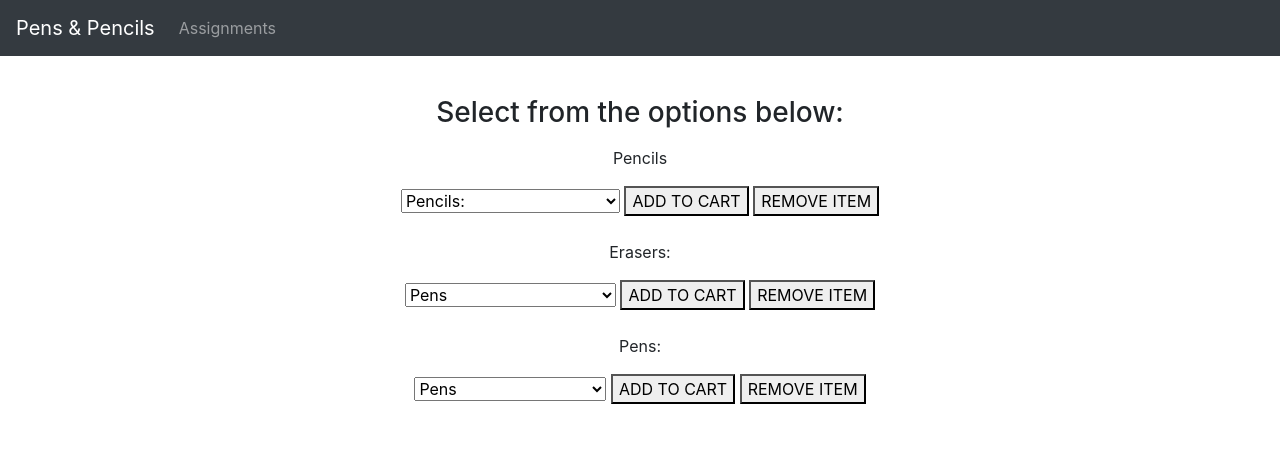
After one commit to dbaldwin77/CS313, a PHP site: page /assignments/week03/index.html in a window 1280 px wide. The commit adds this page. Shown: the top 457 px of the page. Run offline with PHP 8.4, Linux system fonts and the light colour scheme.

Commit message:
added week 03 assignment

```diff
--- /dev/null
+++ b/Scripts/script03.js
@@ -0,0 +1,144 @@
+function calculate() {
+        var num1 = document.getElementById('cost1').innerHTML;
+        var num2 = document.getElementById('cost2').innerHTML;
+        var num3 = document.getElementById('cost3').innerHTML;
+
+        var sum = Number(num1) + Number(num2) + Number(num3);
+
+        var tax = sum * 0.05;
+        var shipping = sum * 0.10;
+        var totalSum = sum + tax + shipping;
+        document.getElementById('tax').innerHTML = tax.toFixed(2);
+        document.getElementById('shipping').innerHTML = shipping.toFixed(2);
+        document.getElementById('total').innerHTML = totalSum.toFixed(2);
+}
+
+function addToCart(str) {
+    var res1 = str.match(/100/);
+    if (res1 !== null)
+    {
+         document.getElementById('cartItem1').innerHTML = "Box of 100 pencils";
+         document.getElementById('cost1').innerHTML = 5.99;
+    }
+    var res2 = str.match(/200/);
+    if (res2 !== null)
+    {
+         document.getElementById('cartItem1').innerHTML = "Box of 200 pencils";
+         document.getElementById('cost1').innerHTML = 9.99;
+    }
+    var res3 = str.match(/300/);
+    if (res3 !== null)
+    {
+         document.getElementById('cartItem1').innerHTML = "Box of 300 pencils";
+         document.getElementById('cost1').innerHTML = 13.99;
+    }
+    var res4 = str.match(/400/);
+    if (res4 !== null)
+    {
+         document.getElementById('cartItem1').innerHTML = "Box of 400 pencils";
+         document.getElementById('cost1').innerHTML = 16.99;
+    }
+    calculate();
+    checkItem();
+}
+
+function addToCart2(str) {
+    var res1 = str.match(/5/);
+    if (res1 !== null)
+    {
+         document.getElementById('cartItem2').innerHTML = "Box of 5 erasers";
+         document.getElementById('cost2').innerHTML = 5.99;
+    }
+    var res2 = str.match(/10/);
+    if (res2 !== null)
+    {
+         document.getElementById('cartItem2').innerHTML = "Box of 10 erasers";
+         document.getElementById('cost2').innerHTML = 9.99;
+    }
+    var res3 = str.match(/15/);
+    if (res3 !== null)
+    {
+         document.getElementById('cartItem2').innerHTML = "Box of 15 erasers";
+         document.getElementById('cost2').innerHTML = 13.99;
+    }
+    var res4 = str.match(/20/);
+    if (res4 !== null)
+    {
+         document.getElementById('cartItem2').innerHTML = "Box of 20 erasers";
+         document.getElementById('cost2').innerHTML = 16.99;
+    }
+    calculate();
+    checkItem();
+}
+
+function addToCart3(str) {
+    var res1 = str.match(/10/);
+    if (res1 !== null)
+    {
+         document.getElementById('cartItem3').innerHTML = "Box of 10 pens";
+         document.getElementById('cost3').innerHTML = 5.99;
+    }
+    var res2 = str.match(/20/);
+    if (res2 !== null)
+    {
+         document.getElementById('cartItem3').innerHTML = "Box of 20 pens";
+         document.getElementById('cost3').innerHTML = 9.99;
+    }
+    var res3 = str.match(/30/);
+    if (res3 !== null)
+    {
+         document.getElementById('cartItem3').innerHTML = "Box of 30 pens";
+         document.getElementById('cost3').innerHTML = 13.99;
+    }
+    var res4 = str.match(/40/);
+    if (res4 !== null)
+    {
+         document.getElementById('cartItem3').innerHTML = "Box of 40 pens";
+         document.getElementById('cost3').innerHTML = 16.99;
+    }
+    calculate();
+    checkItem();
+}
+
+function removeItem1()
+{
+         document.getElementById('cartItem1').innerHTML = " ";
+         document.getElementById('cost1').innerHTML = " ";
+    calculate();
+    checkItem();
+}
+function removeItem2()
+{
+         document.getElementById('cartItem2').innerHTML = " ";
+         document.getElementById('cost2').innerHTML = " ";
+    calculate();
+    checkItem();
+}
+function removeItem3()
+{
+         document.getElementById('cartItem3').innerHTML = " ";
+         document.getElementById('cost3').innerHTML = " ";
+    calculate();
+    checkItem();
+}
+
+function checkItem() {
+               var item1 = document.getElementById('cartItem1').innerHTML;
+                document.getElementById('itemOne').value = item1;
+                var item2 = document.getElementById('cartItem2').innerHTML;
+                document.getElementById('itemTwo').value = item2;
+                var item3 = document.getElementById('cartItem3').innerHTML;
+                document.getElementById('itemThree').value = item3;
+                var myTotal =  document.getElementById('total').innerHTML;
+                document.getElementById('totalAmount').value = myTotal;
+}
+
+$(document).ready(function(){
+        $("#cart").hide();
+});
+
+$(document).ready(function(){
+    $("button").click(function(){
+        $("#cart").show();
+});
+});
--- /dev/null
+++ b/Stylesheets/stylesheet03.css
@@ -0,0 +1,12 @@
+form {
+    text-align: center;
+    max-width: 90%;
+    margin-left: auto;
+    margin-right: auto;
+}
+
+#table1 {
+    text-align: center;
+    margin-left: auto;
+    margin-right: auto;
+}
--- a/assignments/index.php
+++ b/assignments/index.php
@@ -38,7 +38,7 @@
                 <td><a href="week02/index.html">Week 2 Team Activity</a></td>
               </tr>
               <tr>
-                <td><a href="#">Week 3 Coming Soon</a></td>
+                <td><a href="week03/index.html">Week 3 Shopping Cart</a></td>
               </tr>
               <tr>
                 <td><a href="#">Week 4 Coming Soon</a></td>
--- /dev/null
+++ b/assignments/week03/index.html
@@ -0,0 +1,110 @@
+<!DOCTYPE html>
+<html>
+  <head>
+   <meta charset="UTF-8"> <meta name="viewport" content="width=device-width, initial-scale=1">
+    <script src="https://ajax.googleapis.com/ajax/libs/jquery/3.3.1/jquery.min.js"></script>
+    <link rel="stylesheet" href="https://maxcdn.bootstrapcdn.com/bootstrap/4.0.0/css/bootstrap.min.css" integrity="sha384-Gn5384xqQ1aoWXA+058RXPxPg6fy4IWvTNh0E263XmFcJlSAwiGgFAW/dAiS6JXm" crossorigin="anonymous">
+    <script src="https://maxcdn.bootstrapcdn.com/bootstrap/4.0.0/js/bootstrap.min.js" integrity="sha384-JZR6Spejh4U02d8jOt6vLEHfe/JQGiRRSQQxSfFWpi1MquVdAyjUar5+76PVCmYl" crossorigin="anonymous"></script>
+
+    <title>Pens & Pencils</title>
+      <script type="text/javascript" src="../../Scripts/script03.js"></script>
+      <link rel="stylesheet" href="../../Stylesheets/stylesheet03.css"/>
+			<link rel="stylesheet" href="https://stackpath.bootstrapcdn.com/bootstrap/4.1.0/css/bootstrap.min.css" integrity="sha384-9gVQ4dYFwwWSjIDZnLEWnxCjeSWFphJiwGPXr1jddIhOegiu1FwO5qRGvFXOdJZ4" crossorigin="anonymous">
+  </head>
+  <body>
+		<nav class="navbar navbar-expand-md bg-dark navbar-dark sticky-top">
+    <a class="navbar-brand" href="#">Pens & Pencils</a>
+    <button class="navbar-toggler" type="button" data-toggle="collapse" data-target="#collapsibleNavbar">
+      <span class="navbar-toggler-icon"></span>
+    </button>
+
+    <div class="collapse navbar-collapse" id="collapsibleNavbar">
+      <ul class="navbar-nav">
+        <li class="nav-item">
+          <a class="nav-link" href="../index.php">Assignments</a>
+        </li>
+			</ul>
+		</div>
+		</nav><br/>
+
+        <form action="form1.php" method="post" id="form1">
+					<fieldset>
+					<p><h3>Select from the options below:</h3></p>
+								<p>Pencils</p>
+										<select name="item1">
+										<option  selected>Pencils:</option>
+										<option>Box of 100 pencils $5.99</option>
+										<option>Box of 200 pencils $9.99</option>
+										<option>Box of 300 pencils $13.99</option>
+										<option>Box of 400 pencils $16.99</option>
+										</select>
+										<button type="button" onclick="addToCart(document.getElementById('form1').elements.namedItem('item1').value);" >ADD TO CART</button>
+										<button type="button" onclick="removeItem1();" >REMOVE ITEM</button>
+							 <br/></br>
+							 							 	<p>	Erasers:</p>
+										<select name="item2">
+										<option  selected>Pens</option>
+										<option>Box of 5 erasers $5.99</option>
+										<option>Box of 10 erasers $9.99</option>
+										<option>Box of 15 erasers $13.99</option>
+										<option>Box of 20 erasers $16.99</option>
+										</select>
+										<button type="button" onclick="addToCart2(document.getElementById('form1').elements.namedItem('item2').value);" >ADD TO CART</button>
+										<button type="button" onclick="removeItem2();" >REMOVE ITEM</button>
+							 <br/></br>
+							 								<p>Pens:</p>
+										<select name="item3">
+										<option  selected>Pens</option>
+										<option>Box of 10 pens $5.99</option>
+										<option>Box of 20 pens $9.99</option>
+										<option>Box of 30 pens $13.99</option>
+										<option>Box of 40 pens $16.99</option>
+										</select>
+										<button type="button" onclick="addToCart3(document.getElementById('form1').elements.namedItem('item3').value);" >ADD TO CART</button>
+										<button type="button" onclick="removeItem3();" >REMOVE ITEM</button>
+							 <br/></br>
+
+							 <div id="cart">
+								 <label id="label"><h3>Cart</h3></label>
+                         <table id="table1">
+                           <tr>
+                              <th>Item</th>
+                              <th>Cost </th>
+                          </tr>
+                          <tr>
+                              <td name="pencils" id="cartItem1"></td>
+                              <td id="cost1"></td>
+                          </tr>
+                          <tr>
+                              <td name="erasers" id="cartItem2"></td>
+                              <td id="cost2"></td>
+                          </tr>
+                          <tr>
+                              <td name="pens" id="cartItem3"></td>
+                              <td id="cost3"></td>
+                          </tr>
+                          <tr>
+                              <td>Tax</td>
+                              <td id="tax"></td>
+                         </tr>
+                          <tr>
+                              <td>Shipping</td>
+                              <td id="shipping"></td>
+                         </tr>
+                         <tr>
+                              <td>Total</td>
+                              <td id="total" name="myTotal"></td>
+                         </tr>
+                       </table>
+
+							 <input type="submit" value="Check Out">
+							 </div>
+							    <input style="visibility: hidden;" type="text"  name="itemone" id="itemOne">
+                  <input style="visibility: hidden;" type="text"  name="itemtwo" id="itemTwo">
+                  <input style="visibility: hidden;" type="text"  name="itemthree" id="itemThree">
+                  <input style="visibility: hidden;" type="text"  name="totalamount" id="totalAmount">
+					</fieldset>
+				</form>
+
+  </body>
+</html>
```
Also changed, not shown: assignments/week03/form1.php (added, +72 -0 lines), assignments/week03/form2.php (added, +55 -0 lines).
